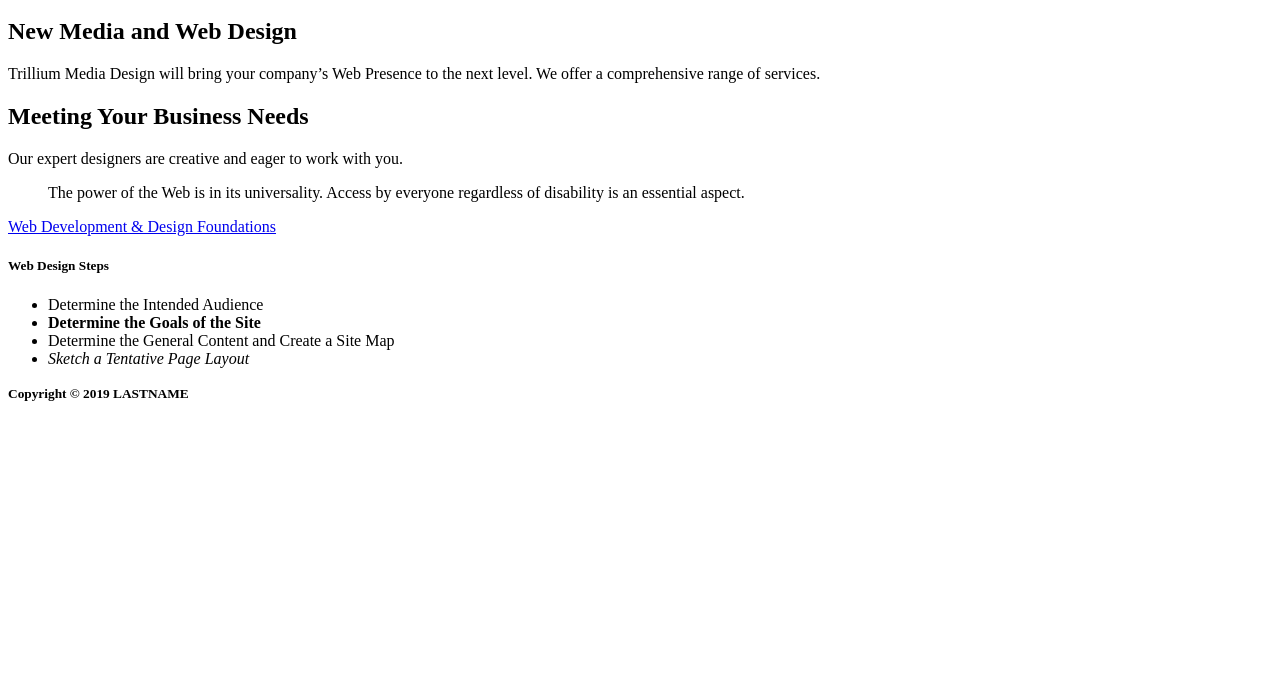
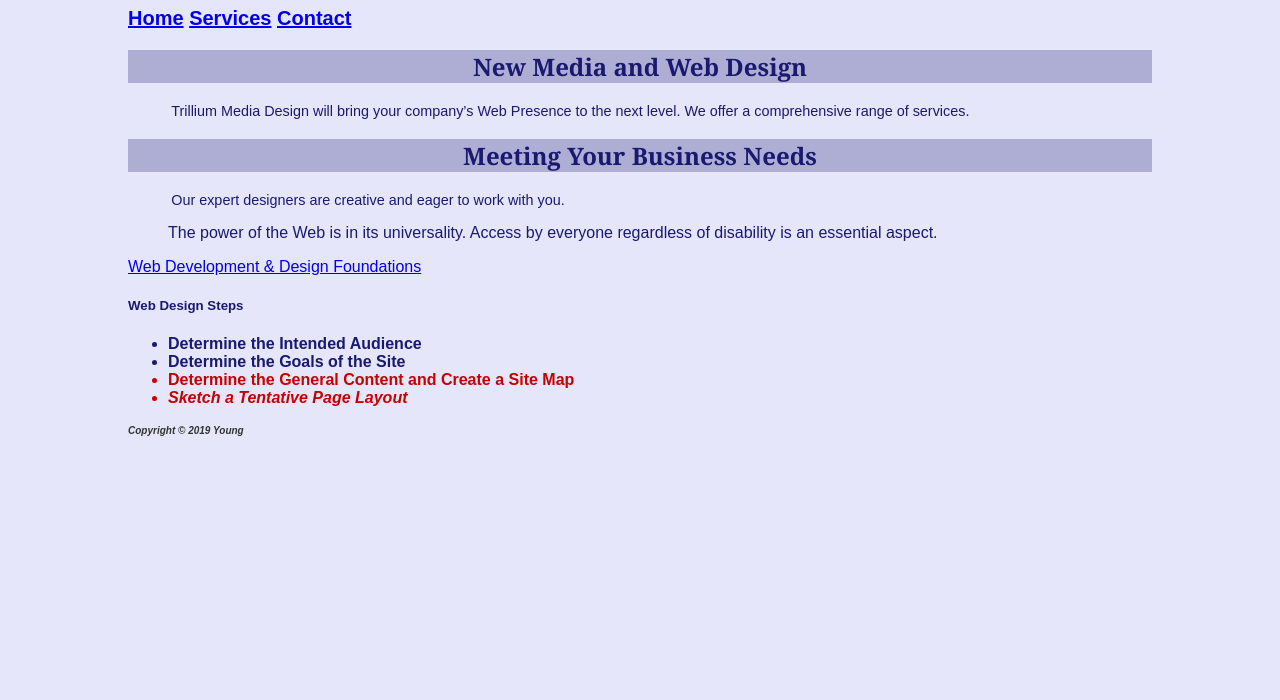
Before and after one commit to 44144Sp21/ch3inclassnotes-Kupawaki, a plain HTML site: page index.html in a window 1280 px wide. Shown: the part 100-800 px from the top of the page. Drawn offline with Linux system fonts and the light colour scheme.

Commit message:
Ch3InClassNotes
Completed the code for all pages and
created the style.css file.

```diff
--- a/index.html
+++ b/index.html
@@ -1,20 +1,26 @@
 <!DOCTYPE html>
 <html lang="en">
 	<head>
-		<title>LASTNAME Chapter 3 InClass Notes</title>
+		<title>Young Chapter 3 InClass Notes</title>
 		<meta charset="utf-8">
+        <link href="style.css" rel="stylesheet">
 	</head>
-    <body>
-        <!-- Structural Elements - header, nav, main, footer -->
+
+    <body id="wrapper">
+
+        <!--Structural Elements - header, nav, main, footer-->
         <header>
             <h1>Trillium Media Design</h1>
         </header>
+
+        <!--Anchor tags - references a file-->
+        <!--Relative link - links to pages on own site-->
         <nav>
-            <!-- Anchor tags - specifies hyperlink reference to a file. Relative Links - link to pages on own site. -->
             <a href="index.html">Home</a>
             <a href="services.html">Services</a>
             <a href="contact.html">Contact</a>
         </nav>
+
         <main>
             <h2>New Media and Web Design</h2>
             <p>Trillium Media Design will bring your company&rsquo;s Web Presence to the next level. We offer a comprehensive range of services.</p>
@@ -22,24 +28,24 @@
             <h2>Meeting Your Business Needs</h2>
             <p>Our expert designers are creative and eager to work with you.</p>
 
-            <!--Indents a block of text for special emphasis -->
+            <!--Indents a block of text for special emphasis-->
             <blockquote>The power of the Web is in its universality. Access by everyone regardless of disability is an essential aspect.</blockquote>
 
-            <!--Absolute Link - link to a different website. -->
+            <!--Absolute link - links to pages on web-->
             <a href="http://webdevfoundations.net">Web Development &amp; Design Foundations</a>
 
             <h5>Web Design Steps</h5>
+
             <ul>
                 <li>Determine the Intended Audience</li>
                 <li><strong>Determine the Goals of the Site</strong></li>
-                <li>Determine the General Content and Create a Site Map</li>
-                <li><em>Sketch a Tentative Page Layout</em></li>
+                <li class="feature">Determine the General Content and Create a Site Map</li>
+                <li class="feature"><em>Sketch a Tentative Page Layout</em></li>
             </ul>
+        </main>
 
-        </main>
         <footer>
-            <small><strong>Copyright &copy; 2019 LASTNAME</strong></small>
+            <small><strong>Copyright &copy; 2019 Young</strong></small>
         </footer>
-
     </body>
 </html>
--- /dev/null
+++ b/style.css
@@ -0,0 +1,59 @@
+body
+{
+    background-color: #e6e6fa;
+    color: #191970;
+    font-family: Arial, Verdena, sans-serif;
+}
+
+h1
+{
+    background-color: #191970;
+    color: #e6e6ea;
+    font-family: Georgia, "Times New Roman", serif;
+    line-height: 200%;
+    text-shadow: 2px 2px 3px #CCCCCC;
+}
+
+h2
+{
+    background-color: #aeaed4;
+    color: #191970;
+    font-family: Georgia, "Times New Roman", serif;
+    text-align: center;
+}
+
+p
+{
+    font-size: .90em;
+    text-indent: 3em;
+}
+
+ul
+{
+    font-weight: bold;
+}
+
+nav
+{
+    font-weight: bold;
+    font-size: 1.25em;
+}
+
+footer
+{
+    color: #333333;
+    font-size: .75em;
+    font-style: italic;
+}
+
+#wrapper
+{
+    margin-left: auto;
+    margin-right: auto;
+    width: 80%;
+}
+
+.feature
+{
+    color: #C70000;
+}
```
Also changed, not shown: contact.html (+9 -7 lines), services.html (+10 -7 lines).
